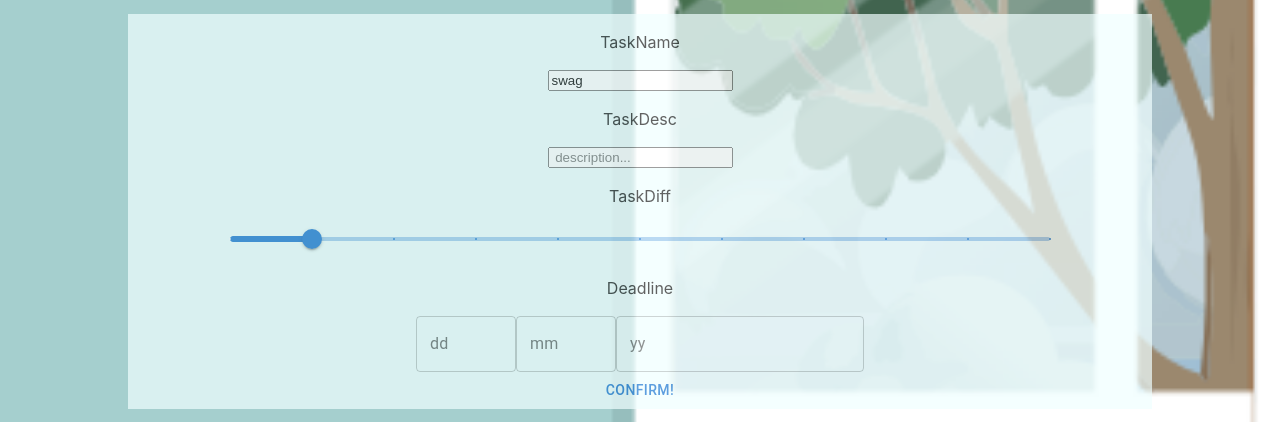
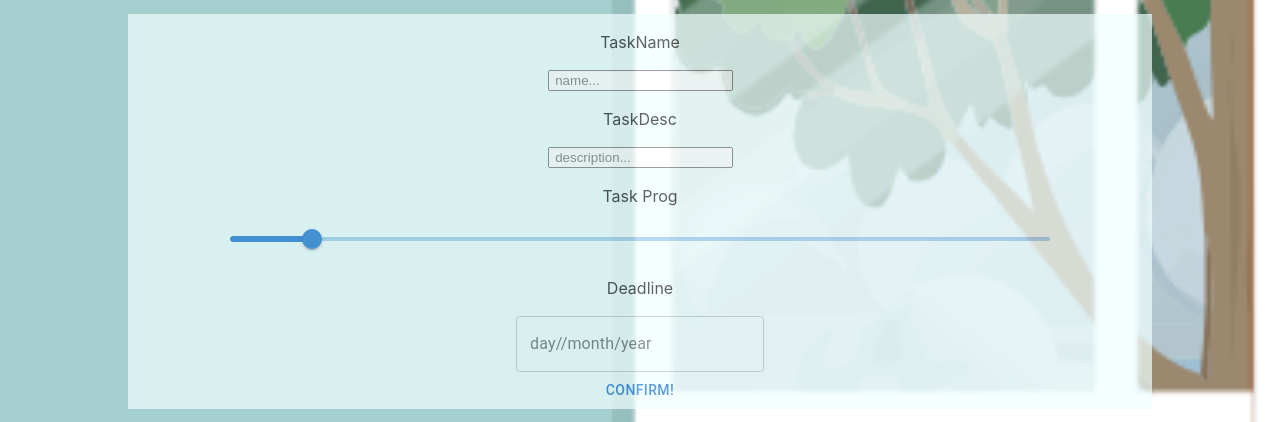
Before and after one commit to R4nd0me/TNM088-Gruppprojekt, a React (Vite) app in the folder project/: page /new in a window 1280 px wide. Both pictures are taken after a click on the button "WORK". Shown: the part 186-608 px from the top of the page. Built offline with nearby package versions, Linux system fonts and the light colour scheme.

Commit message:
installed npm datepicker

```diff
--- a/project/package.json
+++ b/project/package.json
@@ -16,6 +16,8 @@
     "@mantine/hooks": "^7.14.3",
     "@mui/icons-material": "^6.1.10",
     "@mui/material": "^6.1.10",
+    "@mui/x-date-pickers": "^7.23.1",
+    "dayjs": "^1.11.13",
     "react": "^18.3.1",
     "react-datepicker": "^7.5.0",
     "react-dom": "^18.3.1",
--- a/project/src/Pages/NewTask.jsx
+++ b/project/src/Pages/NewTask.jsx
@@ -32,12 +32,7 @@ function valuetext(value) {
 function DescribeTask(){
 
 }
-
-
-
 //const marks = [{value : 0, label: 0%}];
-
-
 function Menu({ visibility, toggleVisibility }) {
     const buttons = [
         <Button key="Work" color = 'success'>Work</Button>,
@@ -63,11 +58,13 @@ function Menu({ visibility, toggleVisibility }) {
     );
 }
 function TaskCreator(){
+    /*
     const yearButtons = [
         <TextField key = 'dd' label = 'dd' type = 'number' inputProps={{min:0, max:31}}></TextField>,
         <TextField key = 'mm' label = 'mm' type = 'number' inputProps={{min:0, max:12}}></TextField>,
         <TextField key = 'yy' label = 'yy' type = 'number' inputProps={{min:0}}></TextField>
     ];
+    */
     function PickDeadline(){
         return(
             <>
@@ -76,17 +73,17 @@ function TaskCreator(){
         )
     }
     let navigate = useNavigate();
-    const [taskData, setTaskData] = useState({name:"swag", description : "swag 2"});
+    const [taskData, setTaskData] = useState({});
     return(
         <div className="taskCreation">
             <p>TaskName</p>
             <input type = "text" placeholder=" name..." onChange={e => setTaskData((prev) => {return {...prev, name: e.target.value}})} value = {taskData.name}></input>
             <p>TaskDesc</p>
-            <input type = "text" placeholder=" description..." onChange={e => console.log(e.currentTarget.value)}></input>
-            <p>TaskDiff</p>
-            <div className = 'sliderContainer'><Slider aria-label="TaskSize" defaultValue={10} getAriaValueText={valuetext} valueLabelDisplay="auto" shiftStep={30} step={10} marks min={0} max = {100}></Slider></div>
+            <input type = "text" placeholder=" description..." onChange={e => setTaskData((prev) => {return {...prev, description: e.target.value}})} value = {taskData.description}></input>
+            <p>Task Prog</p>
+            <div className = 'sliderContainer'><Slider aria-label="TaskProg" defaultValue={10} getAriaValueText={valuetext} valueLabelDisplay="auto" min={0} max = {100} onChange={e => console.log(e.target.value)}></Slider></div>
             <p>Deadline</p>
-            <div className = 'datePicker'>{<PickDeadline></PickDeadline>}</div>
+            <div className = 'datePicker'><TextField key = "date" label = {['day/', '/month', '/year']}/></div>
             <Button key = 'next' onClick={() => {console.log(taskData);navigate('/')}}>CONFIRM!</Button>
         </div>
     )
```
Also changed, not shown: 1 other file (tests, documents, lock files or other folders).
